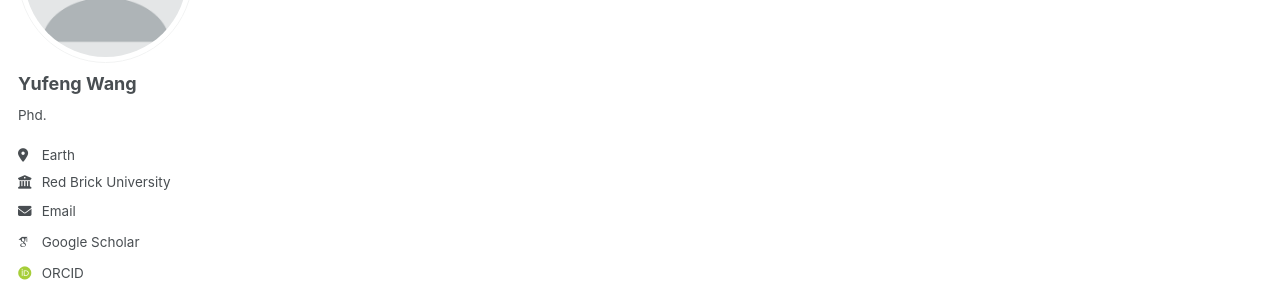
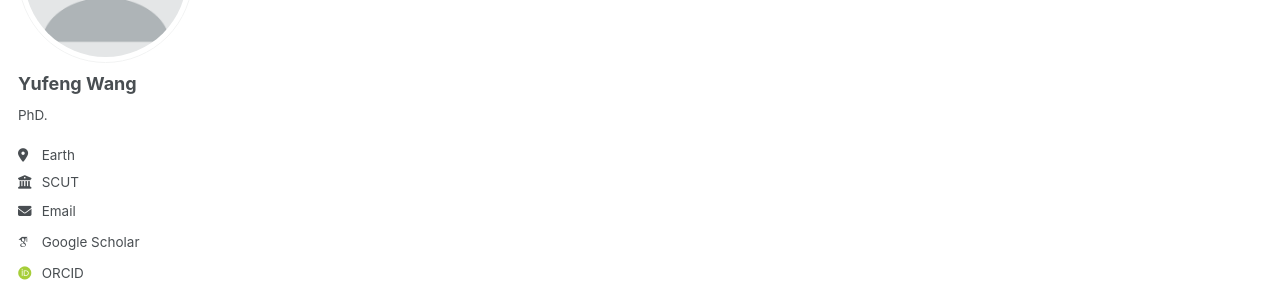
Before and after one commit to wang678/wang678.github.io, a Jekyll site: the page built from _pages/about.md, in a window 1280 px wide. Shown: the part 218-515 px from the top of the page. Built offline with Jekyll 4.4.1, drawn with Linux system fonts in a browser that asks for light colours; some web fonts are replaced.

Commit message:
Update _config.yml

```diff
--- a/_config.yml
+++ b/_config.yml
@@ -24,9 +24,9 @@ author:
   avatar           : "profile.png"
   name             : "Yufeng Wang"
   pronouns         : # example: "she/her"
-  bio              : "Phd."
+  bio              : "PhD."
   location         : "Earth"
-  employer         : "Red Brick University"
+  employer         : "SCUT"
   uri              : # URL
   email            : "none@example.org"
 
```
